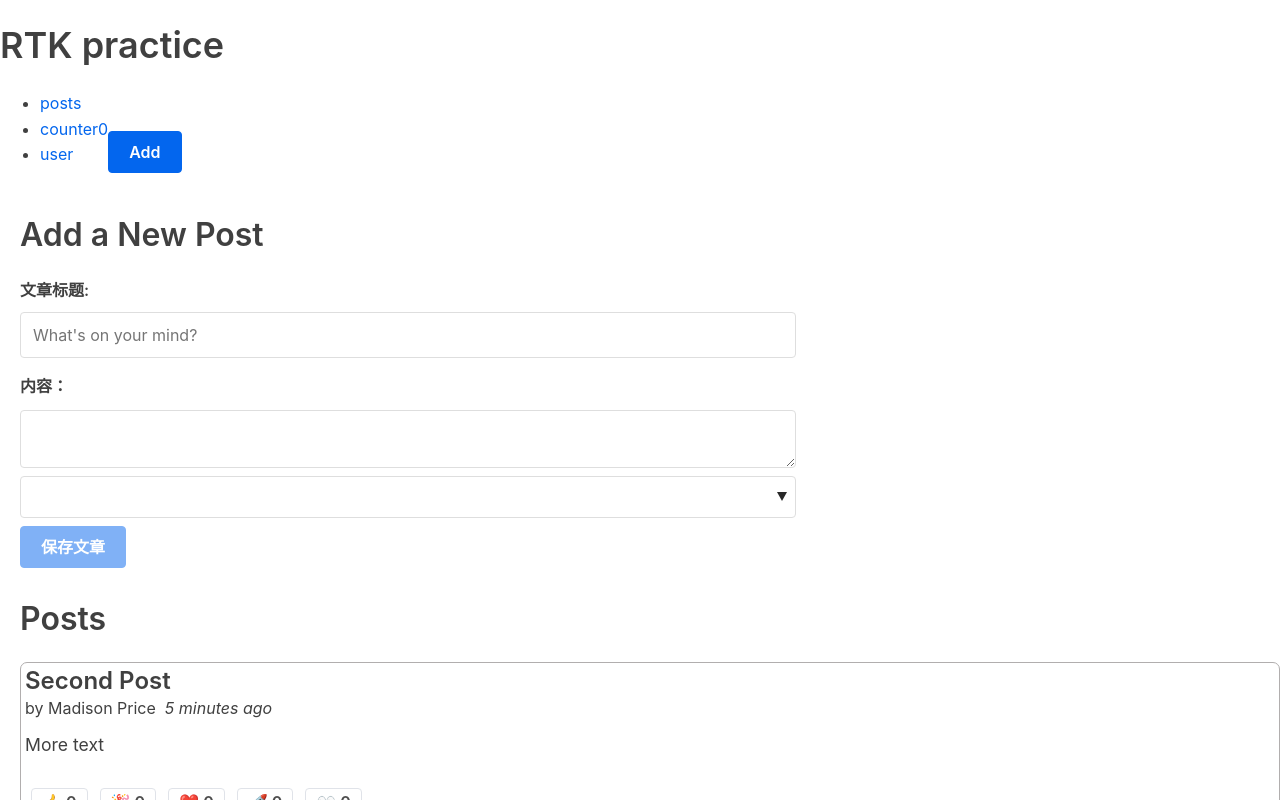
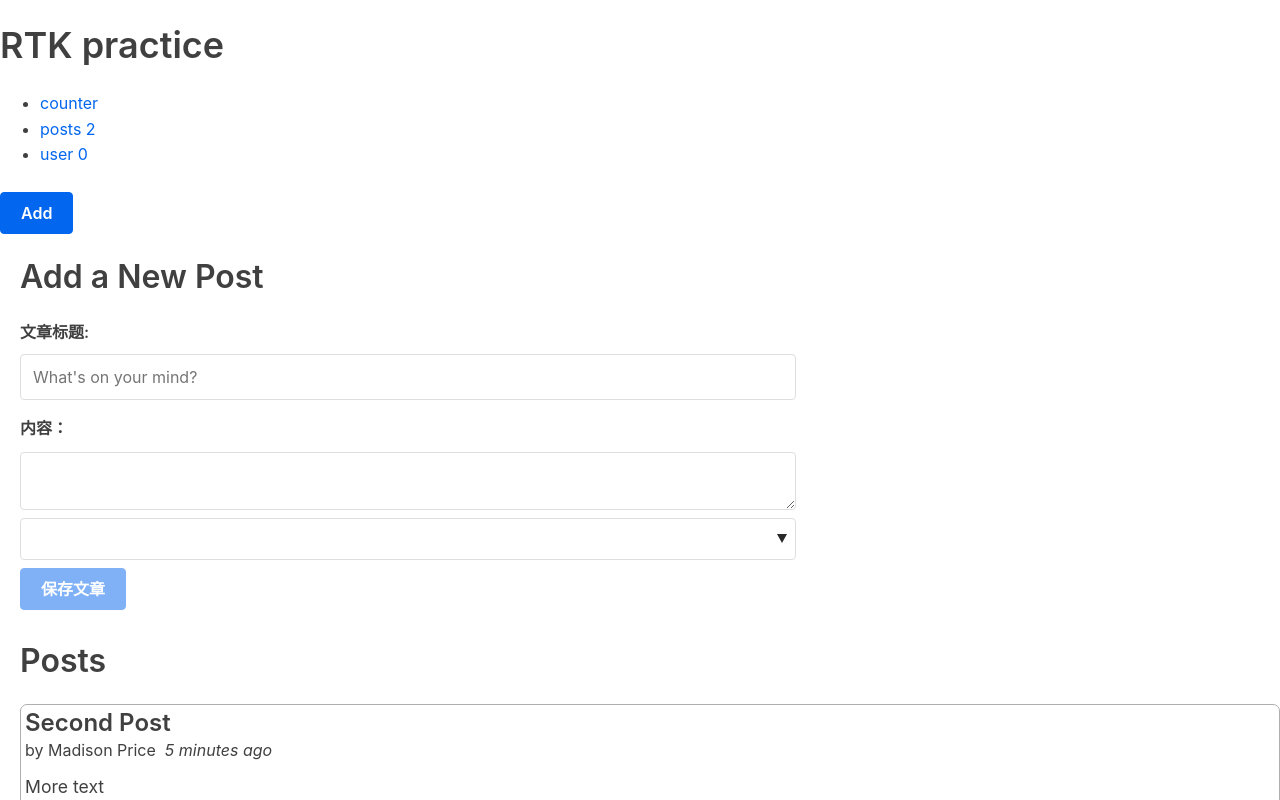
Before and after one commit to zeroskylian/react_redux_toolkit, a React (Create React App) app: page /posts in a window 1280 px wide. Shown: the top 800 px of the page. Built offline with nearby package versions, Linux system fonts and the light colour scheme.

Commit message:
createSelector 缘由

```diff
--- a/src/components/Nav/index.tsx
+++ b/src/components/Nav/index.tsx
@@ -1,21 +1,28 @@
-import React, { useState } from 'react';
+import React from 'react';
 import { Link } from 'react-router-dom';
+import { useAppDispatch, useAppSelector } from '../../app/hook';
+import { selectAllPosts } from '../../features/posts/postsSlice';
+import { increment, selectCount } from '../../features/counter/CountSlice';
 
 export default function Nav() {
   const routers = [
+    { id: 1, title: 'counter', path: '/counter' },
     { id: 2, title: 'posts', path: '/posts' },
-    { id: 1, title: 'counter', path: '/counter' },
     { id: 3, title: 'user', path: '/user' },
   ];
-  const [time, setTime] = useState(0);
+  const postsCount = useAppSelector(selectAllPosts).length;
+  const time = useAppSelector(selectCount)
+  const dispatch = useAppDispatch()
   return (
     <div>
       <ul style={{ display: 'inline-block' }}>
         {routers.map((item) => {
           return (
             <li key={item.id}>
-              {item.id === 1 ? (
-                <Link to={item.path}>{item.title + `${time}`}</Link>
+              {item.id === 3 ? (
+                <Link to={item.path}>{item.title + ` ${time}`}</Link>
+              ) : item.id === 2 ? (
+                <Link to={item.path}>{item.title + ` ${postsCount}`}</Link>
               ) : (
                 <Link to={item.path}>{item.title}</Link>
               )}
@@ -24,10 +31,9 @@ export default function Nav() {
         })}
       </ul>
       <button
+        style={{ display: 'block' }}
         onClick={() => {
-          setTime((time) => {
-            return time + 1;
-          });
+          dispatch(increment())
         }}>
         Add
       </button>
--- a/src/components/Users/UserPostList/index.tsx
+++ b/src/components/Users/UserPostList/index.tsx
@@ -2,17 +2,19 @@ import React from 'react';
 import { RouteComponentProps, Link } from 'react-router-dom';
 import { useAppSelector } from '../../../app/hook';
 import { selectUsersById } from '../../../features/users/usersSlice';
-import { selectPostByUser } from '../../../features/posts/postsSlice';
+import {
+  // selectPostByUser,
+  selectAllPosts,
+} from '../../../features/posts/postsSlice';
 
 export default function UserPostList(
   props: RouteComponentProps<{ id: string }>
 ) {
   const id = props.match.params.id;
-  const user = useAppSelector((state) => {
-    return selectUsersById(state, id);
-  });
+  const user = useAppSelector((state) => selectUsersById(state, id));
   const posts = useAppSelector((state) => {
-    return selectPostByUser(state, id);
+    const allPost = selectAllPosts(state);
+    return allPost.filter((post) => post.user === id);
   });
   const renderProps = posts
     .slice()
@@ -26,6 +28,7 @@ export default function UserPostList(
         </li>
       );
     });
+  console.log('re');
   return (
     <div className="posts-list">
       <h2>{user?.name}</h2>
```
